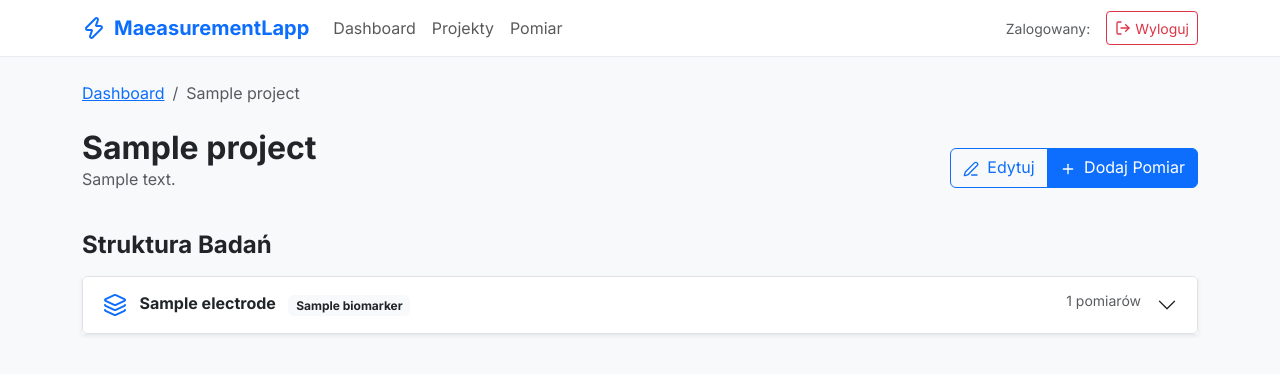
After one commit to poznymwieczorem/MeasureApp, a Django app: page /measurements/project/1/ in a window 1280 px wide. The commit adds this page. Shown: the top 374 px of the page. Run offline with Django 5.2, Linux system fonts and the light colour scheme; tables that the repository leaves empty hold one stand-in row (values such as "Sample post").

Commit message:
dodanie widoku danego projketu, oraz własnego filtra

```diff
--- a/measurements/templates/base.html
+++ b/measurements/templates/base.html
@@ -3,7 +3,7 @@
 <head>
     <meta charset="UTF-8">
     <meta name="viewport" content="width=device-width, initial-scale=1.0">
-    <title>ElectroLab OS</title>
+    <title>Let's Measure</title>
     <link href="https://cdn.jsdelivr.net/npm/bootstrap@5.3.0/dist/css/bootstrap.min.css" rel="stylesheet">
     <link href="https://fonts.googleapis.com/css2?family=Inter:wght@400;600;700&display=swap" rel="stylesheet">
     <script src="https://unpkg.com/lucide@latest"></script>
@@ -19,7 +19,7 @@
     <nav class="navbar navbar-expand-lg sticky-top mb-4">
         <div class="container">
             <a class="navbar-brand d-flex align-items-center fw-bold text-primary" href="{% url 'dashboard' %}">
-                <i data-lucide="zap" class="me-2"></i> ElectroLab
+                <i data-lucide="zap" class="me-2"></i> MaeasurementLapp
             </a>
             <button class="navbar-toggler" type="button" data-bs-toggle="collapse" data-bs-target="#navbarNav">
                 <span class="navbar-toggler-icon"></span>
@@ -30,7 +30,10 @@
                         <a class="nav-link" href="{% url 'dashboard' %}">Dashboard</a>
                     </li>
                     <li class="nav-item">
-                        <a class="nav-link" href="#">Projekty</a>
+                        <a class="nav-link" href="{% url 'dashboard' %}">Projekty</a>
+                    </li>
+                    <li class="nav-item">
+                        <a class="nav-link" href="{% url 'dashboard' %}">Pomiar</a>
                     </li>
                 </ul>
                 <div class="d-flex align-items-center">
--- a/measurements/templates/measurements/dashboard.html
+++ b/measurements/templates/measurements/dashboard.html
@@ -35,7 +35,7 @@
             <h5 class="fw-bold mb-4">Twoje Projekty</h5>
             <div class="list-group list-group-flush">
                 {% for project in projects %}
-                <a href="#" class="list-group-item list-group-item-action d-flex justify-content-between align-items-center py-3">
+                <a href="{% url 'project_detail' project.id %}" class="list-group-item list-group-item-action d-flex justify-content-between align-items-center py-3">
                     <div>
                         <div class="fw-bold text-dark">{{ project.name }}</div>
                         <small class="text-muted">{{ project.biomarkers.count }} biomarkery</small>
--- /dev/null
+++ b/measurements/templates/measurements/project_detail.html
@@ -0,0 +1,84 @@
+{% extends "base.html" %}
+{% load electro_filters %}
+
+{% block content %}
+<nav aria-label="breadcrumb" class="mb-4">
+    <ol class="breadcrumb">
+        <li class="breadcrumb-item"><a href="{% url 'dashboard' %}">Dashboard</a></li>
+        <li class="breadcrumb-item active">{{ project.name }}</li>
+    </ol>
+</nav>
+
+<div class="d-flex justify-content-between align-items-center mb-4">
+    <div>
+        <h2 class="fw-bold mb-0">{{ project.name }}</h2>
+        <p class="text-muted">{{ project.description|default:"Brak opisu projektu." }}</p>
+    </div>
+    <div class="btn-group">
+        <button class="btn btn-outline-primary"><i data-lucide="edit-3" class="me-1" style="width:16px"></i> Edytuj</button>
+        <button class="btn btn-primary" data-bs-toggle="modal" data-bs-target="#uploadModal">
+            <i data-lucide="plus" class="me-1" style="width:16px"></i> Dodaj Pomiar
+        </button>
+    </div>
+</div>
+
+<div class="row">
+    <div class="col-12">
+        <h4 class="fw-bold mb-3">Struktura Badań</h4>
+        <div class="accordion shadow-sm" id="projectAccordion">
+            {% for electrode in electrodes %}
+            <div class="accordion-item">
+                <h2 class="accordion-header" id="heading{{ electrode.id }}">
+                    <button class="accordion-button collapsed" type="button" data-bs-toggle="collapse" data-bs-target="#collapse{{ electrode.id }}">
+                        <div class="d-flex justify-content-between w-100 me-3">
+                            <span>
+                                <i data-lucide="layers" class="me-2 text-primary"></i>
+                                <strong>{{ electrode.label }}</strong>
+                                <span class="badge bg-light text-dark ms-2">{{ electrode.biomarker.name }}</span>
+                            </span>
+                            <span class="text-muted small">{{ electrode.measurements.count }} pomiarów</span>
+                        </div>
+                    </button>
+                </h2>
+                <div id="collapse{{ electrode.id }}" class="accordion-collapse collapse" data-bs-parent="#projectAccordion">
+                    <div class="accordion-body p-0">
+                        <table class="table table-hover mb-0">
+                            <thead class="table-light">
+                                <tr>
+                                    <th class="ps-4">Data</th>
+                                    <th>Metoda</th>
+                                    <th>Pik (V)</th>
+                                    <th>Prąd (A)</th>
+                                    <th class="text-end pe-4">Akcja</th>
+                                </tr>
+                            </thead>
+                            <tbody>
+                                {% for m in electrode.measurements.all %}
+                                <tr>
+                                    <td class="ps-4">{{ m.date_performed }}</td>
+                                    <td><span class="badge bg-info text-dark">{{ m.technique }}</span></td>
+                                    <td>{{ m.peak_potelntial|floatformat:3|default:"-" }}</td>
+                                    <td>{{ m.peak_current|scientific }} A</td>
+                                    <td class="text-end pe-4">
+                                        <a href="#" class="btn btn-sm btn-outline-primary">
+                                            <i data-lucide="trending-up" style="width:14px"></i> Wykres
+                                        </a>
+                                    </td>
+                                </tr>
+                                {% empty %}
+                                <tr><td colspan="5" class="text-center py-3 text-muted">Brak pomiarów dla tej elektrody.</td></tr>
+                                {% endfor %}
+                            </tbody>
+                        </table>
+                    </div>
+                </div>
+            </div>
+            {% empty %}
+            <div class="alert alert-info">W tym projekcie nie ma jeszcze żadnych elektrod.</div>
+            {% endfor %}
+        </div>
+    </div>
+</div>
+
+<script>lucide.createIcons();</script>
+{% endblock %}
--- /dev/null
+++ b/measurements/templatetags/electro_filters.py
@@ -0,0 +1,19 @@
+from django import template
+
+register = template.Library()
+
+@register.filter
+def scientific(value):
+    try:
+        # Formatuje np. 0.000005 na 5.00e-06
+        return "{:.2e}".format(float(value))
+    except (ValueError, TypeError):
+        return value
+
+@register.filter
+def microamps(value):
+    try:
+        # Zamienia Ampery na Mikroampery dla czytelności
+        return "{:.2f} µA".format(float(value) * 1_000_000)
+    except (ValueError, TypeError):
+        return value
--- a/measurements/urls.py
+++ b/measurements/urls.py
@@ -4,4 +4,6 @@ from . import views
 
 urlpatterns = [
     path('', views.dashboard, name="dashboard"),
+    path('project/<int:pk>/', views.project_detail, name="project_detail"),
+    #path('measurement/<int:pk>/', views.measurement_detail, name='measurement_detail'),
 ]
--- a/measurements/views.py
+++ b/measurements/views.py
@@ -1,4 +1,4 @@
-from django.shortcuts import render
+from django.shortcuts import render, get_object_or_404
 from django.http import HttpResponse
 from django.contrib.auth.decorators import login_required
 from datetime import timedelta
@@ -23,3 +23,12 @@ def dashboard(request):
         'all_electrodes': all_electrodes,
     }
     return render(request, 'measurements/dashboard.html', context)
+
+def project_detail(request, pk):
+    project = get_object_or_404(Project, pk=pk)
+
+    electrodes = Electrode.objects.filter(biomarker__project=project).prefetch_related('measurements')
+    return render(request, 'measurements/project_detail.html', {
+        'project': project,
+        'electrodes': electrodes,
+    })
```
Also changed, not shown: measurements/templatetags/__init__.py (added).
